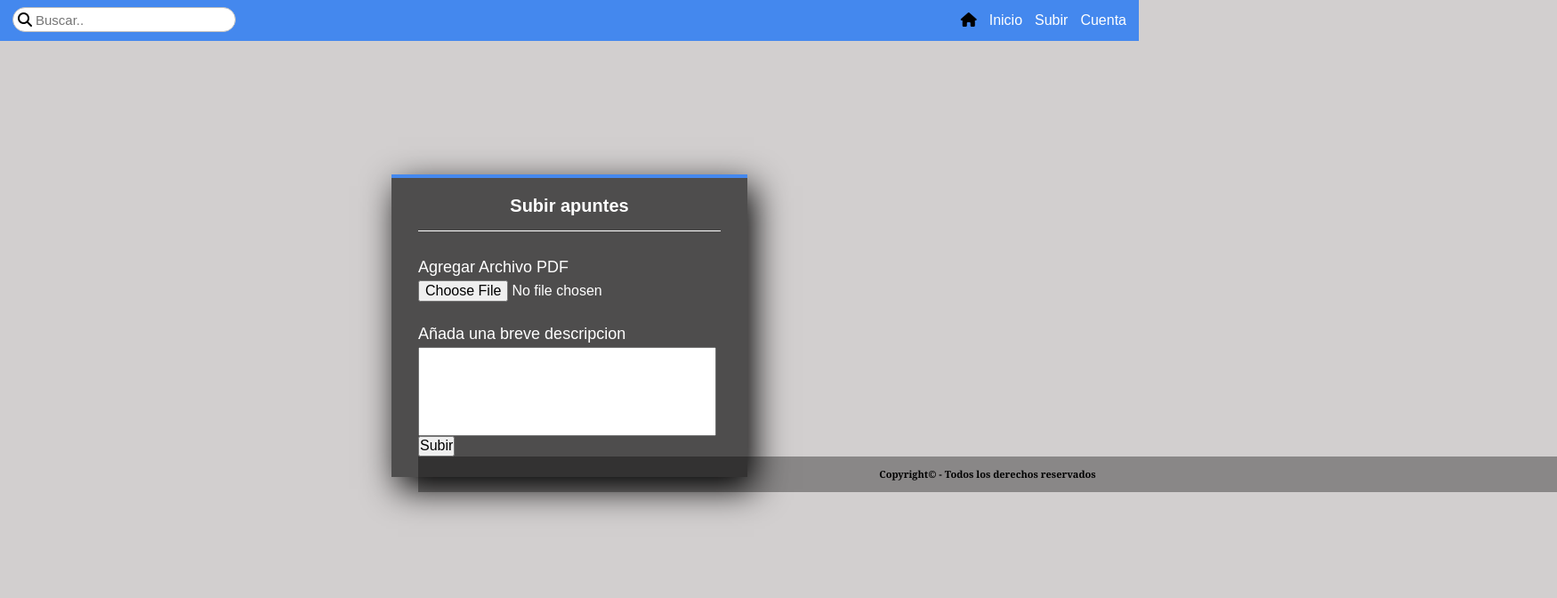
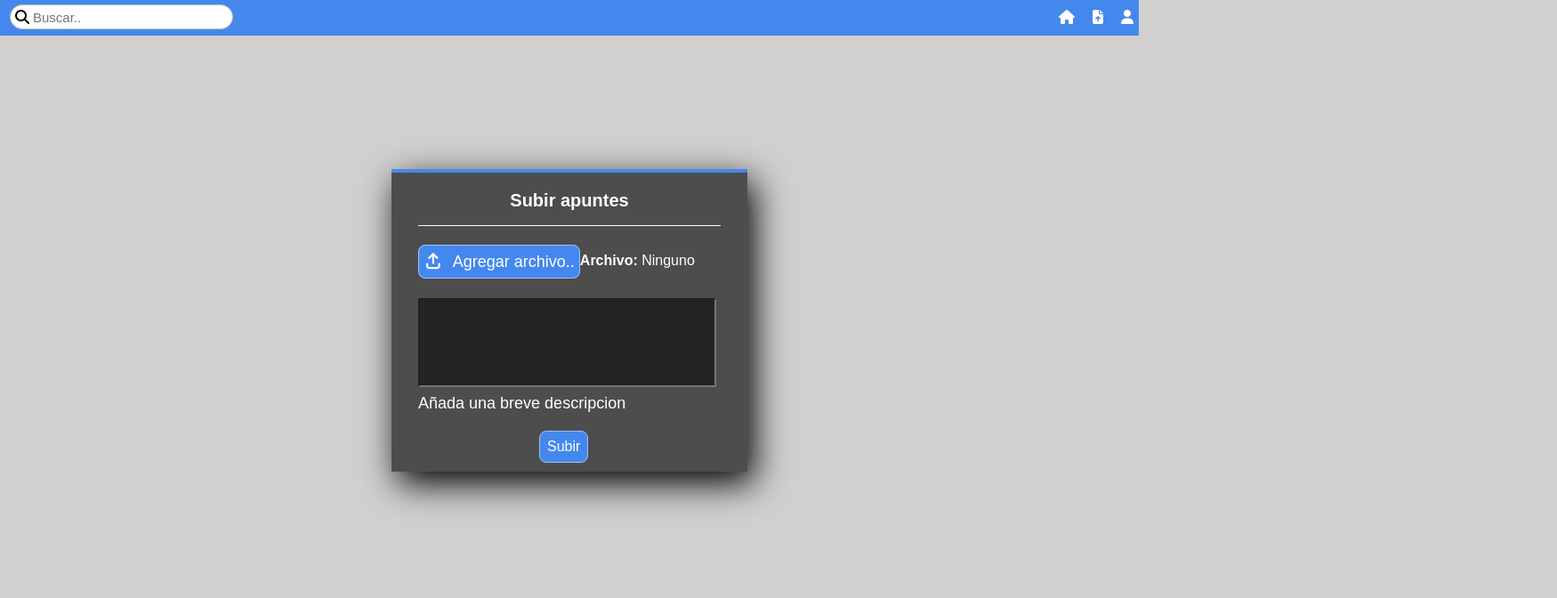
Before and after one commit to tomasGini/MaterialDeEstudio, a plain HTML site: page subir.html in a window 1280 px wide. Shown: the top 672 px of the page at 89% size, 1750 px wide, since content can reach past the window. Drawn offline with Linux system fonts and the light colour scheme.

Commit message:
Subir archivos aestetic

```diff
--- a/style.css
+++ b/style.css
@@ -19,17 +19,22 @@ body {
 }
 .nav {
     background-color:#48e;
+    height: 40px;
 }
 .nav__ul {
-    margin: 0px;
-    padding: 14px;
+    height: 100%;
+    padding: 0px;
 }
 .nav__ul-li{
     text-align: right;
 }
 .nav__li {
     display: inline-block;
+    margin-top: 11px;
 }
+
+
+
 .nav__li a {
     color: white;
     font-family:'Questrial', sans-serif;
@@ -53,9 +58,15 @@ body {
     padding: 0 25px;
     z-index: 2;
     border: 1px solid silver;
+    margin: 11px;
 }
-.button {
+.button-busqueda {
     position: absolute;
+    margin: 17px;
+    z-index: 2;
+}
+.button-li{
+    height: 15px;
     margin: 6px;
     z-index: 2;
 }
@@ -124,16 +135,7 @@ body {
 .grid-container div:hover > div{
     color: rgb(155, 0, 0);
 }
-.copy {
-    position: absolute;
-    color: rgb(0, 0, 0);
-    background-color: rgba(0, 0, 0, 0.35);
-    font-size: 11px;
-    font-family: Georgia;
-    padding: 14px 0 14px 0;
-    text-align: center;
-    width: 100%;
-}
+
 /*Formulario de Login*/
 .form-login {
     font-family: Arial;
@@ -159,7 +161,6 @@ body {
 
 .controls {
     width: 100%;
-    border: 1px solid #48e;
     margin-bottom: 15px;
     padding: 11px 10px;
     background: #252323;
@@ -212,21 +213,46 @@ body {
     border-bottom: 1px solid;
     font-size: 20px;
 }
-.file {
-    margin-top: 4px;
-    margin-bottom: 26px;
+
+input#input-file {
+    display: none;
 }
-#file {
-    /*EL CUADRADITO DE SELECCIONAR ARCHIVOS*/
+input#input-file + label {
+    background-color: #48e;
+    padding: 8px;
+    color: #fff;
+    border: 1px solid #9ec3ff;
+    border-radius: 8px;
+    padding-right: 5px;
+}
+input#input-file + label:hover {
+    background-color: #3b7ce3;
+    border-color: #729fe7;
+    cursor: pointer;
+}
+#archivo-agregado{
+    position:absolute;
 }
 #desc {
-    margin-top: 4px;
+    margin-top: 30px;
+    margin-bottom: 8px;
     width: 335px;
     height: 100px;
+    background: #252323;
+    color: #fff;
 }
 .texto-subir-desc {
-    margin-bottom: 30px;
     font-size: 18px;
+}
+
+#submit {
+    margin-left: 40%;
+    margin-top: 6%;
+    background-color: #48e;
+    padding: 8px;
+    color: #fff;
+    border: 1px solid #9ec3ff;
+    border-radius: 8px;
 }
 .form-subir p {
     height: 40px;
@@ -243,7 +269,17 @@ body {
 .form-subir a:hover {
     text-decoration: underline;
 }
+.copy {
+    position: absolute;
+    color: rgb(0, 0, 0);
+    background-color: rgba(0, 0, 0, 0.35);
+    font-size: 11px;
+    font-family: Georgia;
+    padding: 14px 0 14px 0;
+    text-align: center;
+    width: 100%;
 
+}
 /*Estilo de los estados de aprobacion del login*/
 .ok {
     text-align: center;
--- a/subir.html
+++ b/subir.html
@@ -18,15 +18,14 @@
                 <ul class="nav__ul">
                     <div class="buscar">
                         <input type="text" placeholder="Buscar.." required>
-                        <div class="button">
+                        <div class="button-busqueda">
                             <i class="fa-solid fa-magnifying-glass icon"></i>
                         </div>
                     </div>
                     <div class="nav__ul-li">
-                        <i class="fa-solid fa-house"></i>
-                        <li class="nav__li" ><a href="index.html">Inicio</a></li>
-                        <li class="nav__li" ><a href="subir.html">Subir</a></li>
-                        <li class="nav__li" ><a href="cuenta.html">Cuenta</a></li>
+                        <li class="nav__li" ><a class="button-li" href="index.html"><span class="fa-solid fa-house"></span></a></li>
+                        <li class="nav__li" ><a class="button-li" href="subir.html"><span class="fa-solid fa-file-arrow-up"></span></a></li>
+                        <li class="nav__li" ><a class="button-li" href="cuenta.html"><span class="fa-solid fa-user"></span></a></li>
                     </div>
                 </ul>
             </nav>
@@ -34,14 +33,34 @@
         <form action="subir.php" method="POST" enctype="multipart/form-data">
             <section class="form-subir">
                 <h5>Subir apuntes</h5>
-                <label class="texto-subir-desc" for="file">Agregar Archivo PDF</label><br>
-                <input type="file" class="file" id="file" name="file"><br>
 
+                <div class="archvio-div">
+                    <input type="file" class="file" id="input-file" name="file">
+                    <label class="texto-subir-desc" for="input-file">
+                        <i class="fa-solid fa-arrow-up-from-bracket"></i>
+                        &nbsp; Agregar archivo..
+                    </label>
+                    <span id ="archivo-agregado">
+                    <strong>Archivo: </strong>
+                    <span id="file-name">Ninguno</span>
+                    </span>
+                    <script>
+                        let inputFile = document.getElementById('input-file');
+                        let fileNameField = document.getElementById('file-name');
+                        inputFile.addEventListener('change',function(){
+                            let uploadedFileName = event.target.files[0].name;
+                           fileNameField.textContent = uploadedFileName;
+                        })
+                    </script>
+                </div>
+                <input type="text" id="desc" name="desc"><br>
                 <label class="texto-subir-desc" for="desc">Añada una breve descripcion</label><br>
-                <input type="text" id="desc" name="desc"><br>
 
-                <input type="submit" value="Subir"><br>
-        </form>
+                <div class="submit-div">
+                    <input type="submit" id = "submit" value="Subir">
+                </div>
+            </section>
+            </form>
         <footer>
             <div>
                 <h4 class="copy">Copyright© - Todos los derechos reservados</h4>
```
Also changed, not shown: cuenta.html (+4 -4 lines), index.html (+5 -4 lines), public/pdfs/375_375.jpeg (added), public/pdfs/IMG_20220428_181520_710.jpg (deleted), 4 other files.
